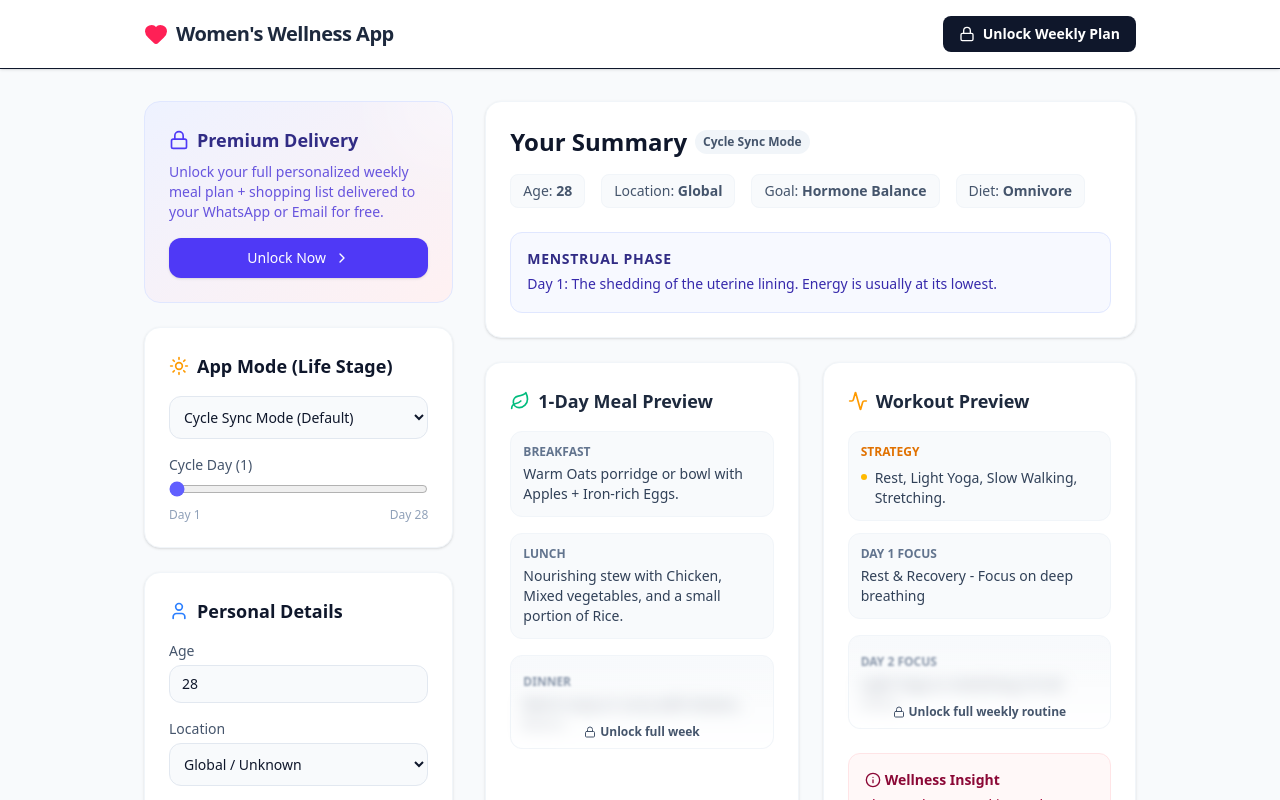
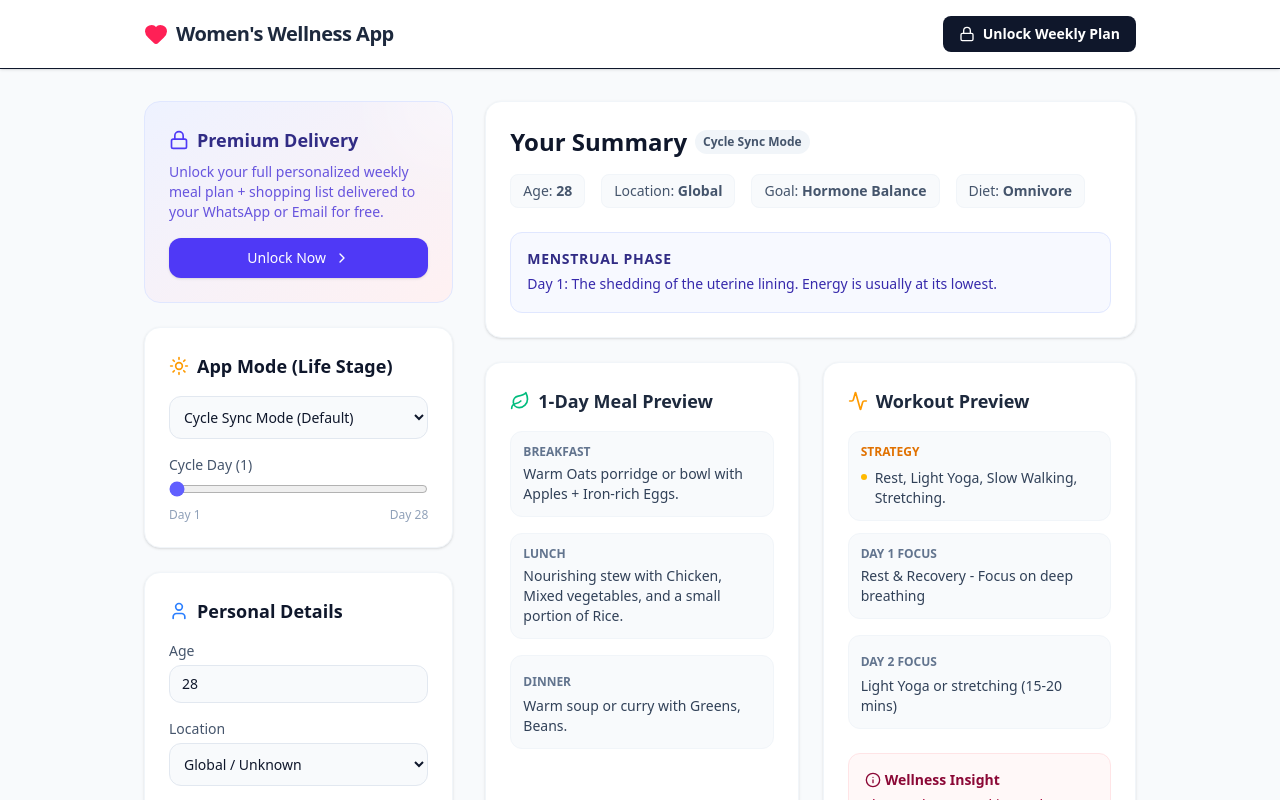
Before and after one commit to datalabsafrica-create/cycle-sync-wellness, a React (Vite) app: page / in a window 1280 px wide. Shown: the top 800 px of the page. Built offline with nearby package versions, Linux system fonts and the light colour scheme.

Commit message:
fix: Remove unnecessary blur and lock UI from meal display
The blur and lock overlay on the dinner meal display were removed. This change ensures that all meal information is visible to the user without requiring an unlock action for the daily meal display.

```diff
--- a/src/App.tsx
+++ b/src/App.tsx
@@ -355,12 +355,9 @@ export default function App() {
                       <span className="text-xs font-bold text-slate-500 uppercase flex items-center gap-1">Lunch</span>
                       <p className="text-sm text-slate-700 mt-1">{meals.lunch[0]}</p>
                     </div>
-                    <div className="bg-slate-50 p-3 rounded-xl border border-slate-100 relative">
-                       <div className="absolute inset-0 bg-gradient-to-b from-transparent to-white/90 backdrop-blur-[1px] flex items-end justify-center pb-2 z-10 rounded-xl">
-                          <span className="text-xs font-bold text-slate-600 flex items-center gap-1"><Lock className="w-3 h-3"/> Unlock full week</span>
-                       </div>
+                    <div className="bg-slate-50 p-3 rounded-xl border border-slate-100">
                       <span className="text-xs font-bold text-slate-500 uppercase">Dinner</span>
-                      <p className="text-sm text-slate-700 mt-1 blur-sm select-none">{meals.dinner[0]}</p>
+                      <p className="text-sm text-slate-700 mt-1">{meals.dinner[0]}</p>
                     </div>
                   </div>
                 </div>
@@ -387,12 +384,9 @@ export default function App() {
                       <span className="text-xs font-bold text-slate-500 uppercase flex items-center gap-1">Day 1 Focus</span>
                       <p className="text-sm text-slate-700 mt-1 font-medium">{workouts.daily[0]}</p>
                     </div>
-                    <div className="bg-slate-50 p-3 rounded-xl border border-slate-100 relative">
-                       <div className="absolute inset-0 bg-gradient-to-b from-transparent to-white/90 backdrop-blur-[1px] flex items-end justify-center pb-2 z-10 rounded-xl">
-                          <span className="text-xs font-bold text-slate-600 flex items-center gap-1"><Lock className="w-3 h-3"/> Unlock full weekly routine</span>
-                       </div>
+                    <div className="bg-slate-50 p-3 rounded-xl border border-slate-100">
                       <span className="text-xs font-bold text-slate-500 uppercase">Day 2 Focus</span>
-                      <p className="text-sm text-slate-700 mt-1 blur-sm select-none">{workouts.daily[1]}</p>
+                      <p className="text-sm text-slate-700 mt-1">{workouts.daily[1]}</p>
                     </div>
                   </div>
 
```
